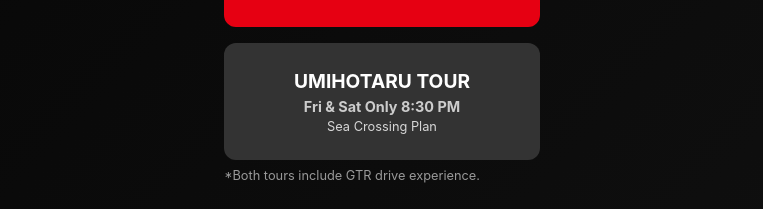
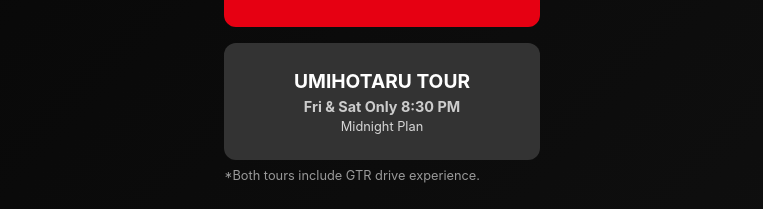
Before and after one commit to kazuosomeya-wq/daikoku, a React (Vite) app: page / in a window 1280 px wide. Shown: the part 1262-1471 px from the top of the page, without its empty margins (258-1021 px from the left). Built offline with nearby package versions, Linux system fonts and the light colour scheme; no server answers; the database is empty.

Commit message:
Update text: Sea Crossing Plan -> Midnight Plan

```diff
--- a/src/components/TourTypeSelector.jsx
+++ b/src/components/TourTypeSelector.jsx
@@ -102,7 +102,7 @@
                     <div style={{ fontSize: '0.9rem', fontWeight: 'bold', color: selectedTour === 'Umihotaru Tour' ? 'white' : '#ccc' }}>
                         {isUmihotaruAvailable ? umihotaruTime : "Not Available on this date"}
                     </div>
-                    <div style={{ fontSize: '0.8rem', opacity: 0.8, marginTop: '4px' }}>Sea Crossing Plan</div>
+                    <div style={{ fontSize: '0.8rem', opacity: 0.8, marginTop: '4px' }}>Midnight Plan</div>
                     {selectedTour === 'Umihotaru Tour' && (
                         <div style={{
                             position: 'absolute',
```
